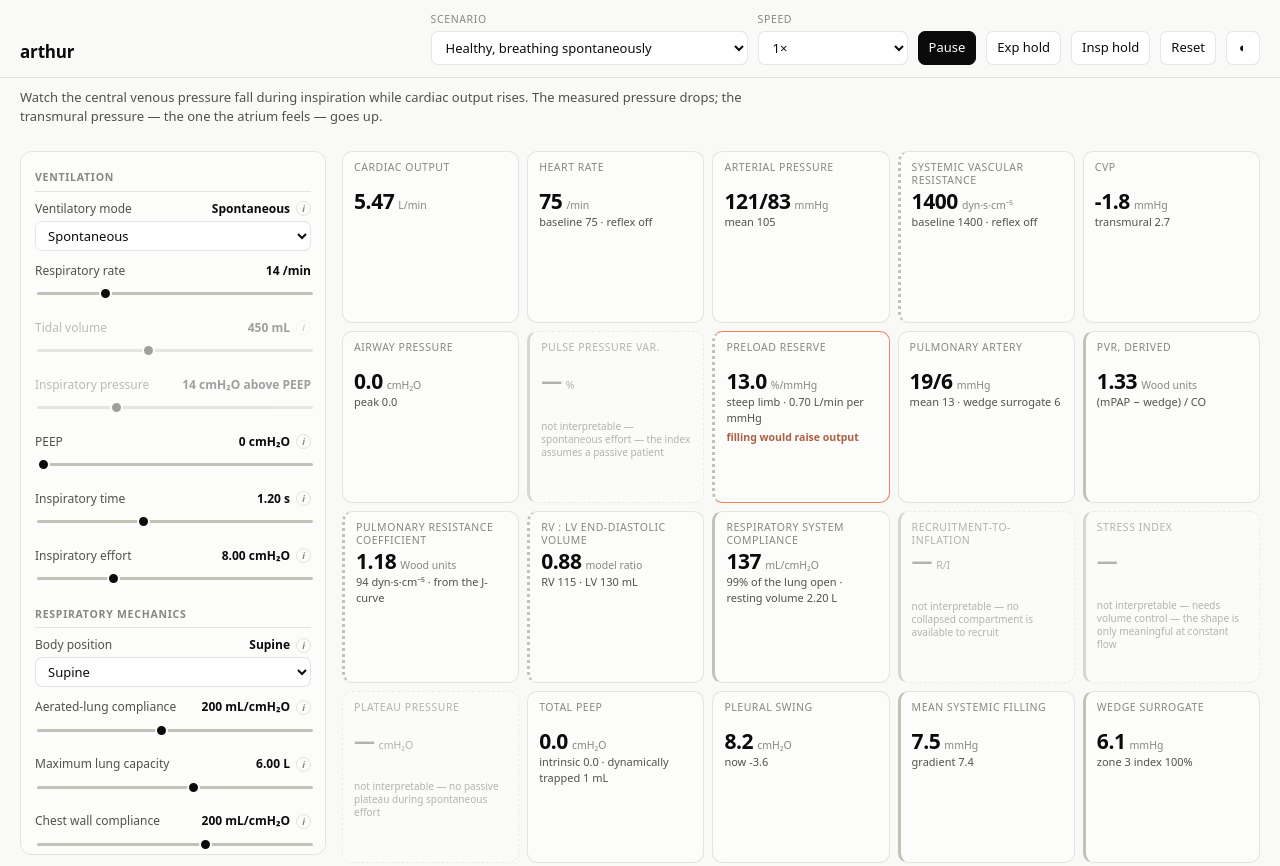
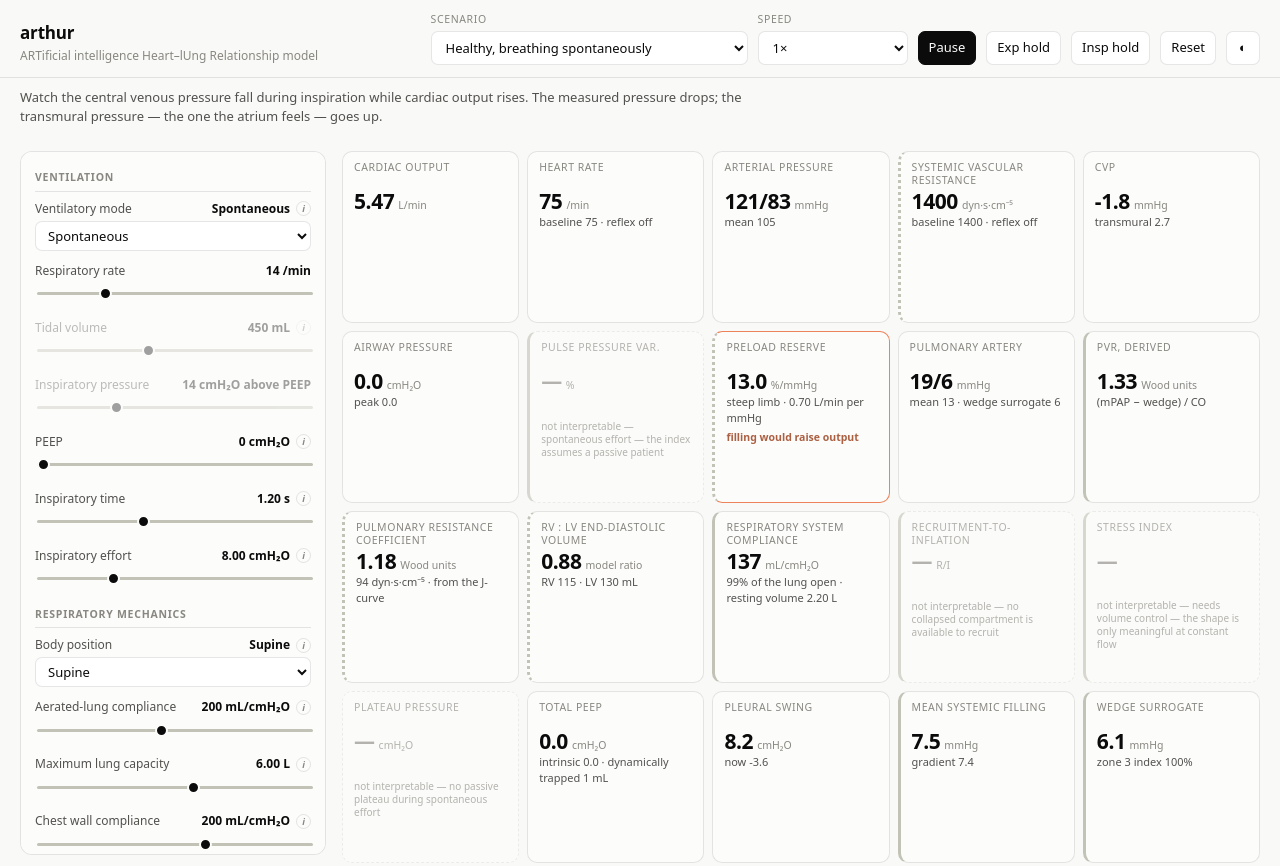
Before and after one commit to internalempire/arthur, a website with bundled scripts: page index.html in a window 1280 px wide. Shown: the top 866 px of the page. Built offline with nearby package versions, Linux system fonts and the light colour scheme.

Commit message:
Update index.html

```diff
--- a/index.html
+++ b/index.html
@@ -13,7 +13,7 @@
     <header class="topbar">
       <div class="brand">
         <h1>arthur</h1>
-        <!-- <p>ARTificial intelligence Heart–lUng Relationship model</p> -->
+        <p>ARTificial intelligence Heart–lUng Relationship model</p>
       </div>
 
       <div class="topbar-controls">
```
